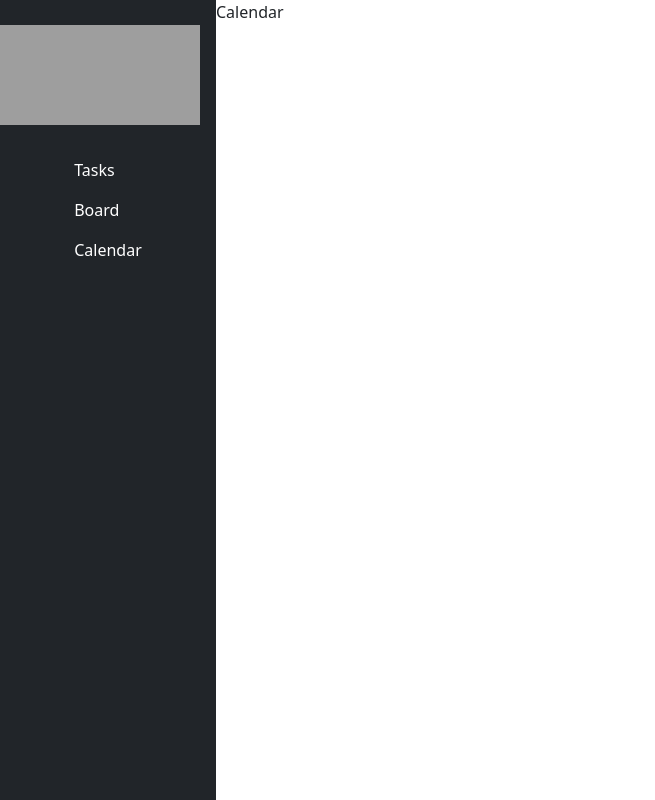
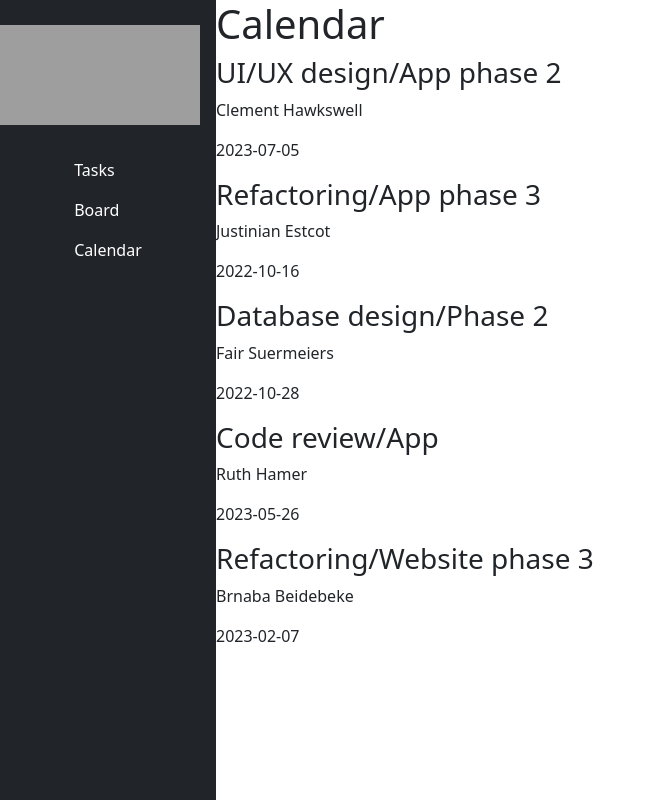
Before and after one commit to thitikl/React_taskSnap, a React (Create React App) app: page /calendar in a window 1280 px wide. Shown: the whole page, without its empty margins (0-655 px from the left). Built offline with nearby package versions, Linux system fonts and the light colour scheme; grey boxes are pictures that could not be loaded.

Commit message:
-Add mockup data (JSON) -Make template of passing initial data from JSON

```diff
--- a/src/App.js
+++ b/src/App.js
@@ -1,13 +1,20 @@
 import { BrowserRouter } from "react-router-dom";
-import Navbar from "./Navbar";
+import { useState } from "react";
+
+import data from './data/MOCK_DATA.json';
 import "./styles.css";
 
+import Navbar from "./Navbar";
+
+
+
 export default function App() {
+  const [tasks, setTasks] = useState(data);
   return (
     <BrowserRouter>
-    <div className="App">
-      <Navbar />
-    </div>
+      <div className="App">
+        <Navbar data={tasks} modifyData={setTasks} />
+      </div>
     </BrowserRouter>
   );
 }
--- a/src/Board/Board.js
+++ b/src/Board/Board.js
@@ -1,3 +1,16 @@
-export default function Board(){
-    return<div>Board</div>
+export default function Board(props){
+    const renderTasks = () => {
+        return props.data.slice(5,10).map((task) => {
+            return <div>
+                <h3>{task.title}</h3>
+                <p>{task.assigned_to}</p>
+                <p>{task.due}</p>
+            </div>
+        })
+    };
+
+    return<div>
+        <h1>Board</h1>
+        {renderTasks()}
+    </div>
 }
--- a/src/Calendar/Calendar.js
+++ b/src/Calendar/Calendar.js
@@ -1,3 +1,16 @@
-export default function Calendar(){
-    return<div>Calendar</div>
+export default function Calendar(props){
+    const renderTasks = () => {
+        return props.data.slice(10,15).map((task) => {
+            return <div>
+                <h3>{task.title}</h3>
+                <p>{task.assigned_to}</p>
+                <p>{task.due}</p>
+            </div>
+        })
+    };
+
+    return<div>
+        <h1>Calendar</h1>
+        {renderTasks()}
+    </div>
 }
--- a/src/Navbar.js
+++ b/src/Navbar.js
@@ -3,11 +3,11 @@ import Board from "./Board/Board";
 import Calendar from "./Calendar/Calendar";
 import Tasks from "./Tasks/Tasks";
 
-export default function Navbar() {
+export default function Navbar(props) {
     return (
         <>
-            <div>
             <div className="nav-side">
+
                 <nav className="navbar bg-dark navbar-dark flex-column">
                     <Link className="navbar-brand" to="/" >
                         <img
@@ -36,12 +36,12 @@ export default function Navbar() {
                         </li>
                     </ul>
                 </nav>
-                </div>
+
             </div>
             <Routes>
-                <Route path="/" element={<Tasks />} />
-                <Route path="/board" element={<Board />} />
-                <Route path="/calendar" element={<Calendar />} />
+                <Route path="/" element={<Tasks data={props.data} modifyData={props.modifyData}/>} />
+                <Route path="/board" element={<Board data={props.data} modifyData={props.modifyData}/>} />
+                <Route path="/calendar" element={<Calendar data={props.data} modifyData={props.modifyData}/>} />
             </Routes>
         </>
 
--- a/src/Tasks/Tasks.js
+++ b/src/Tasks/Tasks.js
@@ -1,3 +1,16 @@
-export default function Tasks(){
-    return<div>Tasks</div>
+export default function Tasks(props){
+    const renderTasks = () => {
+        return props.data.slice(0,5).map((task) => {
+            return <div>
+                <h3>{task.title}</h3>
+                <p>{task.assigned_to}</p>
+                <p>{task.due}</p>
+            </div>
+        })
+    };
+
+    return<div>
+        <h1>Tasks</h1>
+        {renderTasks()}
+    </div>
 }
--- /dev/null
+++ b/src/data/MOCK_DATA.json
@@ -0,0 +1,20 @@
+[{"title":"Performance optimization/App","status":"ongoing","assigned_to":"Greg O'Cridigan","due":"2023-07-08","label":"App","description":"Performance optimization of App"},
+{"title":"Performance optimization/Website","status":"plan","assigned_to":"Adi London","due":"2023-08-27","label":"Website","description":""},
+{"title":"UI/UX design/App","status":"plan","assigned_to":"Seumas Staddart","due":"2023-07-25","label":"App","description":""},
+{"title":"Sprint planning/Phase2","status":"ongoing","assigned_to":"Neall Busch","due":"2023-06-06","label":"Planning","description":""},
+{"title":"Retrospective","status":"finished","assigned_to":"Therese Jonin","due":"2023-04-10","label":"Planning","description":""},
+{"title":"Refactoring/App","status":"ongoing","assigned_to":"Isador Willatt","due":"2022-09-23","label":"App","description":"Refactoring of the App"},
+{"title":"Database design","status":"plan","assigned_to":"Bette-ann Mougel","due":"2023-06-24","label":"Database","description":""},
+{"title":"Pair programming","status":"ongoing","assigned_to":"Nissy Hush","due":"2022-08-21","label":"Planning","description":""},
+{"title":"Bug fixing/App","status":"ongoing","assigned_to":"Gayel Saunier","due":"2022-12-10","label":"App","description":""},
+{"title":"Performance optimization/App phase 2","status":"finished","assigned_to":"Donal Pledge","due":"2023-07-06","label":"App","description":"Performance optimization of the App phase 2"},
+{"title":"UI/UX design/App phase 2","status":"plan","assigned_to":"Clement Hawkswell","due":"2023-07-05","label":"App","description":""},
+{"title":"Refactoring/App phase 3","status":"plan","assigned_to":"Justinian Estcot","due":"2022-10-16","label":"App","description":""},
+{"title":"Database design/Phase 2","status":"plan","assigned_to":"Fair Suermeiers","due":"2022-10-28","label":"Database","description":""},
+{"title":"Code review/App","status":"ongoing","assigned_to":"Ruth Hamer","due":"2023-05-26","label":"App","description":""},
+{"title":"Refactoring/Website phase 3","status":"ongoing","assigned_to":"Brnaba Beidebeke","due":"2023-02-07","label":"Website","description":"Refactoring of the Website phase 3"},
+{"title":"Refactoring/Website phase 2","status":"ongoing","assigned_to":"Philly Jeduch","due":"2022-08-18","label":"Website","description":""},
+{"title":"Code review/Website","status":"plan","assigned_to":"Mortimer Litherborough","due":"2022-11-17","label":"Website","description":""},
+{"title":"Sprint planning/Phase3","status":"finished","assigned_to":"Sophia Moland","due":"2023-05-14","label":"Planning","description":""},
+{"title":"Integration testing","status":"finished","assigned_to":"Clo Melbury","due":"2023-05-09","label":"Test","description":"Integration testing"},
+{"title":"Performance optimization/Infastucture","status":"plan","assigned_to":"Korrie Thornebarrow","due":"2023-06-30","label":"Infastructure","description":""}]
```
Also changed, not shown: public/logo192.png (deleted), public/logo512.png (deleted), public/manifest.json (deleted). Lines whose indentation alone changed are shown as unchanged.
